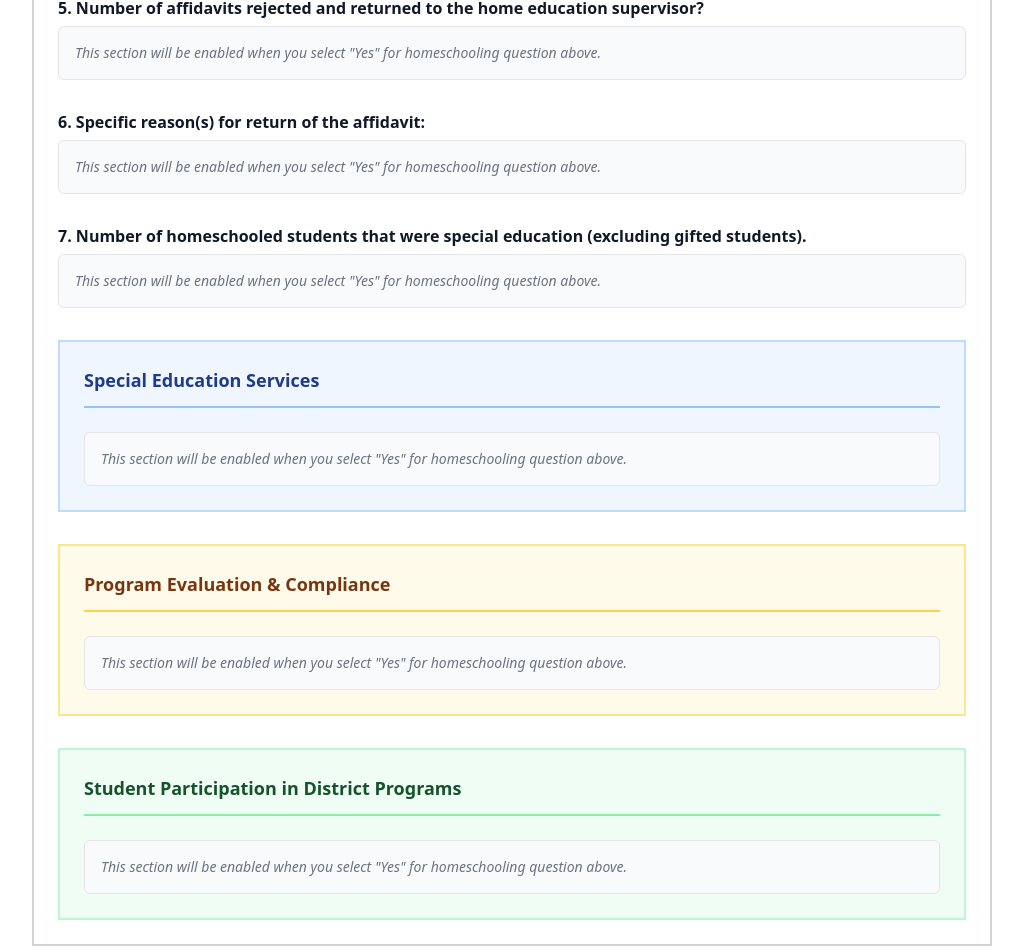
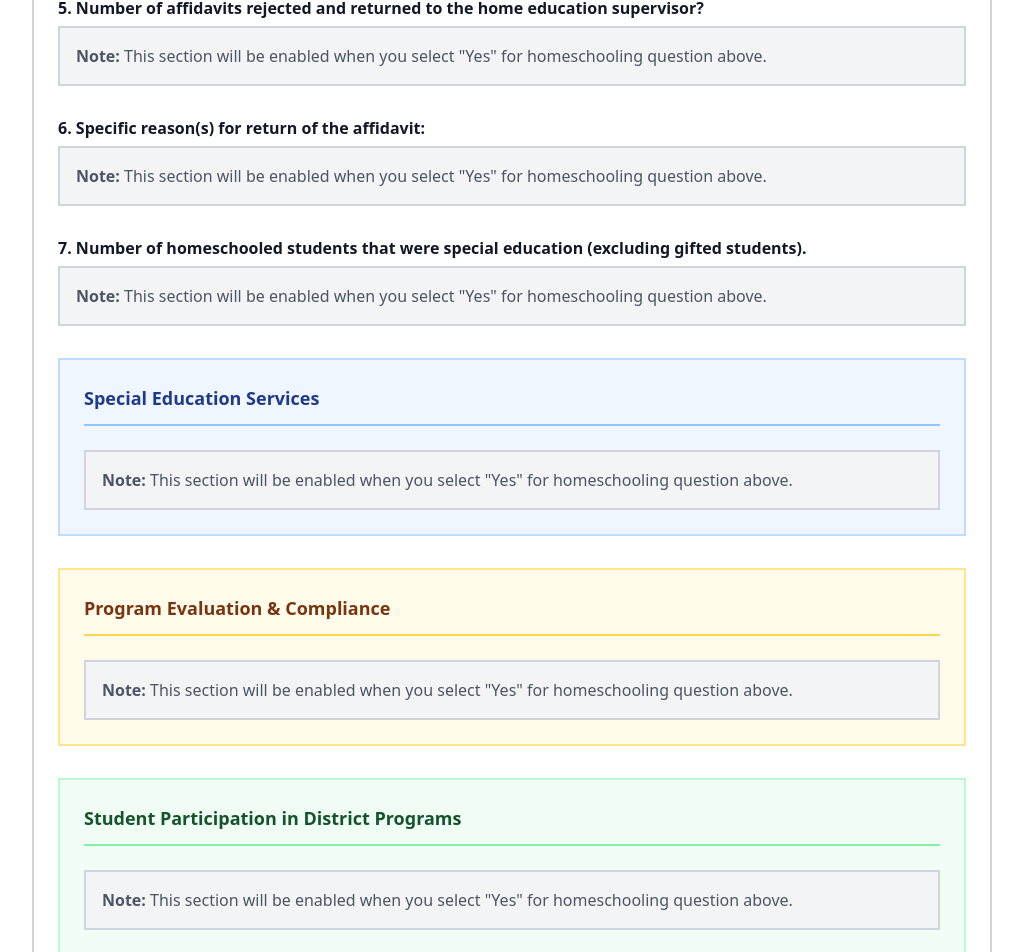
Before and after one commit to Bwest8/HEPT-tool, a React (Vite) app: page / in a window 1280 px wide. Shown: the part 2412-3364 px from the top of the page, without its empty margins (128-1151 px from the left). Built offline with nearby package versions, Linux system fonts and the light colour scheme.

Commit message:
styling fixes

```diff
--- a/src/components/HomeschoolingSection.tsx
+++ b/src/components/HomeschoolingSection.tsx
@@ -110,8 +110,8 @@ export const HomeschoolingSection: React.FC<HomeschoolingSectionProps> = ({
               className="w-32"
             />
           ) : (
-            <div className="text-sm text-gray-500 italic bg-gray-50 p-4 rounded-md border">
-              This section will be enabled when you select "Yes" for homeschooling question above.
+            <div className="bg-gray-100 border-2 border-gray-300 p-4 text-base text-gray-600">
+              <strong>Note:</strong> This section will be enabled when you select "Yes" for homeschooling question above.
             </div>
           )}
         </FormField>
@@ -137,13 +137,13 @@ export const HomeschoolingSection: React.FC<HomeschoolingSectionProps> = ({
                 </div>
               </>
             ) : (
-              <div className="text-sm text-gray-500 italic bg-gray-50 p-4 rounded-md border">
-                This section will be enabled when you enter a value greater than 0 for rejected affidavits above.
+              <div className="bg-gray-100 border-2 border-gray-300 p-4 text-base text-gray-600">
+                <strong>Note:</strong> This section will be enabled when you enter a value greater than 0 for rejected affidavits above.
               </div>
             )
           ) : (
-            <div className="text-sm text-gray-500 italic bg-gray-50 p-4 rounded-md border">
-              This section will be enabled when you select "Yes" for homeschooling question above.
+            <div className="bg-gray-100 border-2 border-gray-300 p-4 text-base text-gray-600">
+              <strong>Note:</strong> This section will be enabled when you select "Yes" for homeschooling question above.
             </div>
           )}
         </FormField>
@@ -167,8 +167,8 @@ export const HomeschoolingSection: React.FC<HomeschoolingSectionProps> = ({
               </div>
             </>
           ) : (
-            <div className="text-sm text-gray-500 italic bg-gray-50 p-4 rounded-md border">
-              This section will be enabled when you select "Yes" for homeschooling question above.
+            <div className="bg-gray-100 border-2 border-gray-300 p-4 text-base text-gray-600">
+              <strong>Note:</strong> This section will be enabled when you select "Yes" for homeschooling question above.
             </div>
           )}
         </FormField>
@@ -214,8 +214,8 @@ export const HomeschoolingSection: React.FC<HomeschoolingSectionProps> = ({
             </FormField>
           </div>
         ) : (
-          <div className="text-sm text-gray-500 italic bg-gray-50 p-4 rounded-md border">
-            This section will be enabled when you select "Yes" for homeschooling question above.
+          <div className="bg-gray-100 border-2 border-gray-300 p-4 text-base text-gray-600">
+            <strong>Note:</strong> This section will be enabled when you select "Yes" for homeschooling question above.
           </div>
         )}
       </div>
@@ -257,8 +257,8 @@ export const HomeschoolingSection: React.FC<HomeschoolingSectionProps> = ({
             </FormField>
           </div>
         ) : (
-          <div className="text-sm text-gray-500 italic bg-gray-50 p-4 rounded-md border">
-            This section will be enabled when you select "Yes" for homeschooling question above.
+          <div className="bg-gray-100 border-2 border-gray-300 p-4 text-base text-gray-600">
+            <strong>Note:</strong> This section will be enabled when you select "Yes" for homeschooling question above.
           </div>
         )}
       </div>
@@ -328,8 +328,8 @@ export const HomeschoolingSection: React.FC<HomeschoolingSectionProps> = ({
             </FormField>
           </div>
         ) : (
-          <div className="text-sm text-gray-500 italic bg-gray-50 p-4 rounded-md border">
-            This section will be enabled when you select "Yes" for homeschooling question above.
+          <div className="bg-gray-100 border-2 border-gray-300 p-4 text-base text-gray-600">
+            <strong>Note:</strong> This section will be enabled when you select "Yes" for homeschooling question above.
           </div>
         )}
       </div>
```
